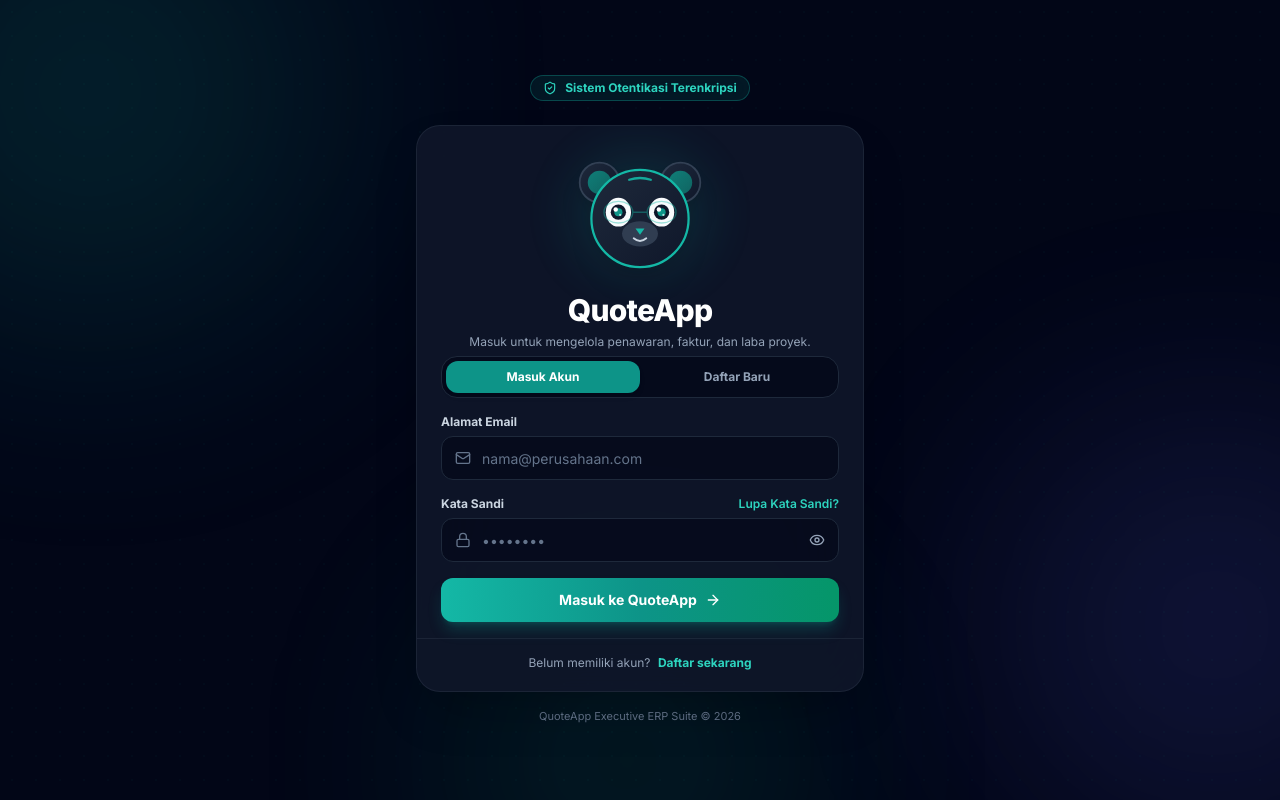
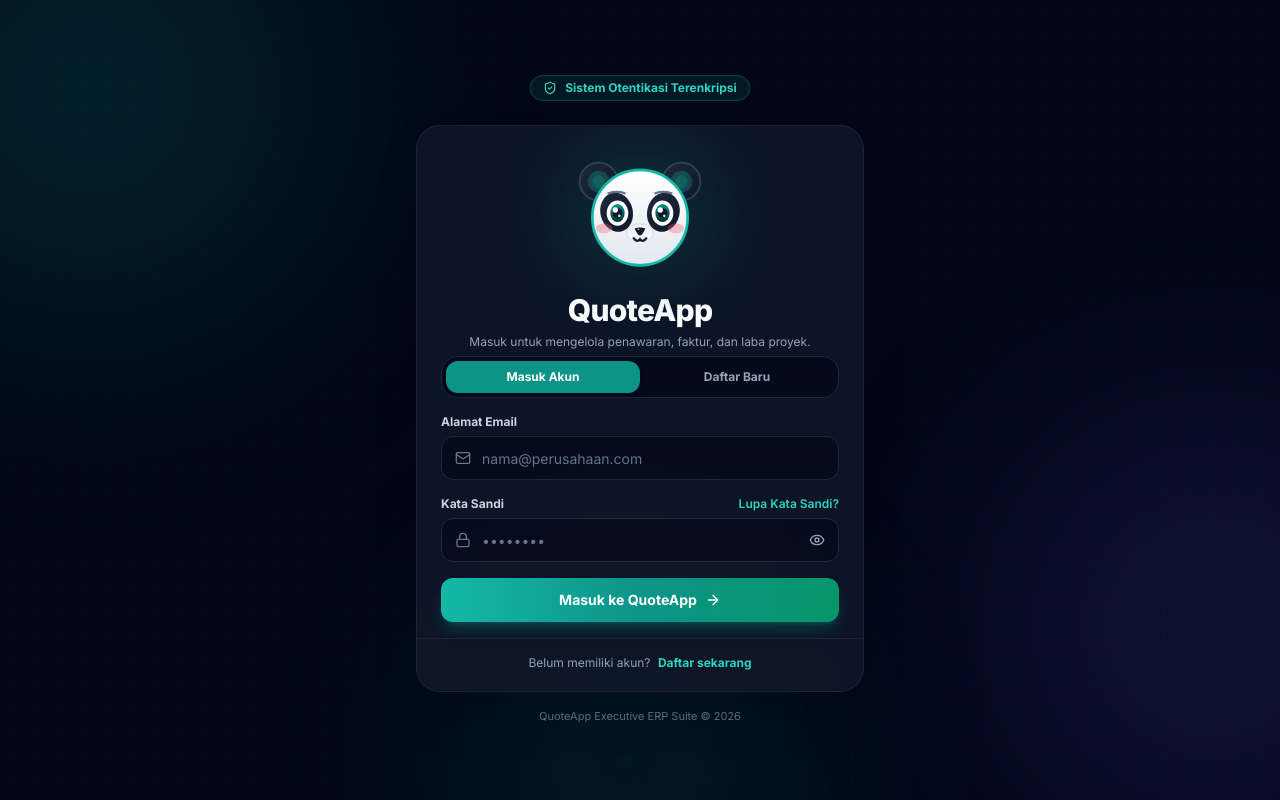
Before and after one commit to mhyu96-glitch/penawaran, a React (Vite) app: page /login in a window 1280 px wide. Built offline with nearby package versions, Linux system fonts and the light colour scheme.

Commit message:
style: overhaul login mascot design to cute kawaii panda with expressive eyes and smooth tracking

```diff
--- a/src/components/AnimatedLoginMascot.tsx
+++ b/src/components/AnimatedLoginMascot.tsx
@@ -28,204 +28,241 @@ export const AnimatedLoginMascot: React.FC<AnimatedLoginMascotProps> = ({
 
     const blinkInterval = setInterval(() => {
       setIsBlinking(true);
-      setTimeout(() => setIsBlinking(false), 160);
-    }, 3500 + Math.random() * 2000);
+      setTimeout(() => setIsBlinking(false), 180);
+    }, 3200 + Math.random() * 2000);
 
     return () => clearInterval(blinkInterval);
   }, [isPasswordFocused, isPeeking]);
 
   // Calculate eye pupil tracking based on email input length
-  const calculateEyeOffset = () => {
-    if (!isEmailFocused) return { x: 0, y: 0 };
-    // Track from -7px (left) to +7px (right)
-    const normalizedLength = Math.min(Math.max(emailLength, 0), 30);
-    const x = ((normalizedLength / 30) - 0.5) * 14;
-    const y = 3; // Look slightly downwards towards input
-    return { x, y };
+  const calculateTracking = () => {
+    if (!isEmailFocused) return { pupilX: 0, pupilY: 0, headTilt: 0 };
+    // Track from -8px (left) to +8px (right)
+    const normalizedLength = Math.min(Math.max(emailLength, 0), 28);
+    const pupilX = ((normalizedLength / 28) - 0.5) * 12;
+    const pupilY = 3.5; // Look downwards towards input
+    const headTilt = ((normalizedLength / 28) - 0.5) * 6; // Subtle 3D head tilt
+    return { pupilX, pupilY, headTilt };
   };
 
-  const { x: pupilX, y: pupilY } = calculateEyeOffset();
+  const { pupilX, pupilY, headTilt } = calculateTracking();
 
   return (
     <div className="relative w-36 h-32 mx-auto flex items-center justify-center select-none pointer-events-none">
-      {/* Ambient Head Glow */}
+      {/* Ambient Glow Aura */}
       <div
         className={cn(
-          "absolute inset-0 rounded-full blur-xl transition-all duration-500 opacity-40",
-          hasError ? "bg-rose-500/50 scale-110" :
-          isSuccess ? "bg-emerald-500/60 scale-125" :
-          isSubmitting ? "bg-sky-500/50 animate-pulse" :
-          isPasswordFocused ? "bg-indigo-500/40" :
-          "bg-teal-500/30"
+          "absolute inset-0 rounded-full blur-2xl transition-all duration-500 opacity-50",
+          hasError ? "bg-rose-500/60 scale-110" :
+          isSuccess ? "bg-emerald-500/70 scale-125" :
+          isSubmitting ? "bg-teal-500/60 animate-pulse" :
+          isPasswordFocused ? "bg-indigo-500/50" :
+          "bg-teal-500/40"
         )}
       />
 
       <svg
         viewBox="0 0 160 140"
-        className="w-full h-full drop-shadow-xl overflow-visible transition-transform duration-300"
+        style={{ transform: `rotate(${isEmailFocused ? headTilt : 0}deg)` }}
+        className="w-full h-full drop-shadow-2xl overflow-visible transition-transform duration-200 ease-out"
       >
         <defs>
-          <linearGradient id="headGrad" x1="0%" y1="0%" x2="100%" y2="100%">
+          {/* Gradients */}
+          <linearGradient id="pandaFaceGrad" x1="0%" y1="0%" x2="0%" y2="100%">
+            <stop offset="0%" stopColor="#ffffff" />
+            <stop offset="100%" stopColor="#e2e8f0" />
+          </linearGradient>
+
+          <linearGradient id="pandaDarkGrad" x1="0%" y1="0%" x2="100%" y2="100%">
             <stop offset="0%" stopColor="#1e293b" />
             <stop offset="100%" stopColor="#0f172a" />
           </linearGradient>
-          <linearGradient id="earGrad" x1="0%" y1="0%" x2="100%" y2="100%">
+
+          <linearGradient id="irisGrad" x1="0%" y1="0%" x2="0%" y2="100%">
             <stop offset="0%" stopColor="#0d9488" />
-            <stop offset="100%" stopColor="#0f766e" />
+            <stop offset="100%" stopColor="#042f2e" />
           </linearGradient>
-          <linearGradient id="pawGrad" x1="0%" y1="0%" x2="0%" y2="100%">
-            <stop offset="0%" stopColor="#334155" />
-            <stop offset="100%" stopColor="#1e293b" />
+
+          <linearGradient id="blushGrad" x1="0%" y1="0%" x2="100%" y2="100%">
+            <stop offset="0%" stopColor="#f43f5e" />
+            <stop offset="100%" stopColor="#fb7185" />
           </linearGradient>
-          <filter id="glow" x="-20%" y="-20%" width="140%" height="140%">
-            <feGaussianBlur stdDeviation="3" result="blur" />
+
+          <filter id="softGlow" x="-20%" y="-20%" width="140%" height="140%">
+            <feGaussianBlur stdDeviation="2.5" result="blur" />
             <feComposite in="SourceGraphic" in2="blur" operator="over" />
           </filter>
         </defs>
 
         {/* --- EARS --- */}
         {/* Left Ear */}
-        <g className="transition-transform duration-300 origin-[35px_35px]">
-          <circle cx="35" cy="35" r="22" fill="url(#headGrad)" stroke="#334155" strokeWidth="2" />
-          <circle cx="35" cy="35" r="13" fill="url(#earGrad)" opacity="0.8" />
+        <g className="transition-transform duration-300 origin-[34px_34px]">
+          <circle cx="34" cy="34" r="21" fill="url(#pandaDarkGrad)" stroke="#334155" strokeWidth="2" />
+          <circle cx="34" cy="34" r="12" fill="#0d9488" opacity="0.35" />
+          <circle cx="34" cy="34" r="7" fill="#14b8a6" opacity="0.2" />
         </g>
 
         {/* Right Ear */}
-        <g className="transition-transform duration-300 origin-[125px_35px]">
-          <circle cx="125" cy="35" r="22" fill="url(#headGrad)" stroke="#334155" strokeWidth="2" />
-          <circle cx="125" cy="35" r="13" fill="url(#earGrad)" opacity="0.8" />
+        <g className="transition-transform duration-300 origin-[126px_34px]">
+          <circle cx="126" cy="34" r="21" fill="url(#pandaDarkGrad)" stroke="#334155" strokeWidth="2" />
+          <circle cx="126" cy="34" r="12" fill="#0d9488" opacity="0.35" />
+          <circle cx="126" cy="34" r="7" fill="#14b8a6" opacity="0.2" />
         </g>
 
-        {/* --- HEAD --- */}
+        {/* --- MAIN HEAD / FACE (Cute Rounded Fluffy Panda) --- */}
         <circle
           cx="80"
-          cy="75"
-          r="54"
-          fill="url(#headGrad)"
+          cy="74"
+          r="53"
+          fill="url(#pandaFaceGrad)"
           stroke={hasError ? "#f43f5e" : isSuccess ? "#10b981" : isPasswordFocused ? "#6366f1" : "#14b8a6"}
-          strokeWidth="2.5"
+          strokeWidth="3"
           className="transition-colors duration-300"
         />
 
-        {/* Cyber Forehead Accent */}
-        <path
-          d="M 68 32 Q 80 28 92 32"
-          stroke="#14b8a6"
-          strokeWidth="2.5"
-          strokeLinecap="round"
-          fill="none"
-          opacity="0.9"
+        {/* --- PANDA EYE PATCHES (Black curved patches around eyes) --- */}
+        {/* Left Eye Patch */}
+        <ellipse
+          cx="54"
+          cy="68"
+          rx="18"
+          ry="22"
+          fill="url(#pandaDarkGrad)"
+          transform="rotate(-14 54 68)"
+        />
+        {/* Right Eye Patch */}
+        <ellipse
+          cx="106"
+          cy="68"
+          rx="18"
+          ry="22"
+          fill="url(#pandaDarkGrad)"
+          transform="rotate(14 106 68)"
         />
 
-        {/* --- EYES & EYELIDS CONTAINER --- */}
-        <g className="transition-all duration-300">
-          {/* Left Eye Sclera (White) */}
-          <ellipse cx="56" cy="68" rx="14" ry="16" fill="#f8fafc" />
-          {/* Right Eye Sclera (White) */}
-          <ellipse cx="104" cy="68" rx="14" ry="16" fill="#f8fafc" />
+        {/* --- EYEBROWS (Expressive) --- */}
+        {hasError ? (
+          /* Worried Eyebrows */
+          <>
+            <path d="M 44 48 Q 54 53 64 51" stroke="#475569" strokeWidth="3" strokeLinecap="round" fill="none" />
+            <path d="M 96 51 Q 106 53 116 48" stroke="#475569" strokeWidth="3" strokeLinecap="round" fill="none" />
+          </>
+        ) : isSuccess ? (
+          /* Cheerful Raised Eyebrows */
+          <>
+            <path d="M 44 45 Q 54 41 64 45" stroke="#10b981" strokeWidth="3" strokeLinecap="round" fill="none" />
+            <path d="M 96 45 Q 106 41 116 45" stroke="#10b981" strokeWidth="3" strokeLinecap="round" fill="none" />
+          </>
+        ) : (
+          /* Normal Cute Eyebrows */
+          <>
+            <path d="M 45 47 Q 54 44 63 47" stroke="#64748b" strokeWidth="2.5" strokeLinecap="round" fill="none" />
+            <path d="M 97 47 Q 106 44 115 47" stroke="#64748b" strokeWidth="2.5" strokeLinecap="round" fill="none" />
+          </>
+        )}
 
-          {/* Left Pupil with tracking */}
-          <g style={{ transform: `translate(${pupilX}px, ${pupilY}px)` }} className="transition-transform duration-100 ease-out">
-            <circle cx="56" cy="68" r="8.5" fill="#0f172a" />
-            <circle cx="56" cy="68" r="4.5" fill="#0d9488" />
-            {/* Catchlight reflection */}
-            <circle cx="53" cy="65" r="2.5" fill="#ffffff" />
-            <circle cx="58" cy="71" r="1.2" fill="#ffffff" opacity="0.7" />
-          </g>
+        {/* --- EYES & PUPILS --- */}
+        {/* Left Eye White */}
+        <ellipse cx="55" cy="69" rx="12" ry="14" fill="#ffffff" />
+        {/* Right Eye White */}
+        <ellipse cx="105" cy="69" rx="12" ry="14" fill="#ffffff" />
 
-          {/* Right Pupil with tracking */}
-          <g style={{ transform: `translate(${pupilX}px, ${pupilY}px)` }} className="transition-transform duration-100 ease-out">
-            <circle cx="104" cy="68" r="8.5" fill="#0f172a" />
-            <circle cx="104" cy="68" r="4.5" fill="#0d9488" />
-            {/* Catchlight reflection */}
-            <circle cx="101" cy="65" r="2.5" fill="#ffffff" />
-            <circle cx="106" cy="71" r="1.2" fill="#ffffff" opacity="0.7" />
-          </g>
-
-          {/* Natural Blink Eyelids */}
-          {isBlinking && !isPasswordFocused && (
-            <>
-              <ellipse cx="56" cy="68" rx="15" ry="17" fill="#1e293b" />
-              <path d="M 43 68 Q 56 73 69 68" stroke="#14b8a6" strokeWidth="2" fill="none" />
-              <ellipse cx="104" cy="68" rx="15" ry="17" fill="#1e293b" />
-              <path d="M 91 68 Q 104 73 117 68" stroke="#14b8a6" strokeWidth="2" fill="none" />
-            </>
-          )}
-
-          {/* Glasses / Visor Frame (Futuristic Touch) */}
-          <path
-            d="M 40 68 C 40 52, 72 52, 72 68 C 72 84, 40 84, 40 68 Z M 72 68 L 88 68 M 88 68 C 88 52, 120 52, 120 68 C 120 84, 88 84, 88 68 Z"
-            stroke="#14b8a6"
-            strokeWidth="1.5"
-            strokeOpacity="0.4"
-            fill="none"
-          />
+        {/* Left Pupil + Iris with dynamic tracking */}
+        <g style={{ transform: `translate(${pupilX}px, ${pupilY}px)` }} className="transition-transform duration-100 ease-out">
+          {/* Iris */}
+          <ellipse cx="55" cy="69" rx="8" ry="10" fill="url(#irisGrad)" />
+          {/* Deep Pupil */}
+          <circle cx="55" cy="69" r="5.5" fill="#0f172a" />
+          {/* Anime Sparkle Catchlights */}
+          <circle cx="52.5" cy="65.5" r="3" fill="#ffffff" />
+          <circle cx="57" cy="72" r="1.5" fill="#ffffff" opacity="0.8" />
         </g>
 
-        {/* --- MUZZLE & NOSE & MOUTH --- */}
-        <ellipse cx="80" cy="92" rx="20" ry="14" fill="#334155" opacity="0.9" />
+        {/* Right Pupil + Iris with dynamic tracking */}
+        <g style={{ transform: `translate(${pupilX}px, ${pupilY}px)` }} className="transition-transform duration-100 ease-out">
+          {/* Iris */}
+          <ellipse cx="105" cy="69" rx="8" ry="10" fill="url(#irisGrad)" />
+          {/* Deep Pupil */}
+          <circle cx="105" cy="69" r="5.5" fill="#0f172a" />
+          {/* Anime Sparkle Catchlights */}
+          <circle cx="102.5" cy="65.5" r="3" fill="#ffffff" />
+          <circle cx="107" cy="72" r="1.5" fill="#ffffff" opacity="0.8" />
+        </g>
 
-        {/* Cute Cyber Nose */}
-        <polygon points="75,86 85,86 80,93" fill="#14b8a6" />
+        {/* Natural Eyelid Blink */}
+        {isBlinking && !isPasswordFocused && (
+          <>
+            <ellipse cx="55" cy="69" rx="13" ry="15" fill="#1e293b" />
+            <path d="M 43 69 Q 55 75 67 69" stroke="#14b8a6" strokeWidth="2.5" strokeLinecap="round" fill="none" />
+            <ellipse cx="105" cy="69" rx="13" ry="15" fill="#1e293b" />
+            <path d="M 93 69 Q 105 75 117 69" stroke="#14b8a6" strokeWidth="2.5" strokeLinecap="round" fill="none" />
+          </>
+        )}
+
+        {/* --- CUTE NOSE & MUZZLE --- */}
+        <ellipse cx="80" cy="91" rx="15" ry="10" fill="#f1f5f9" stroke="#cbd5e1" strokeWidth="1" />
+
+        {/* Shiny Black Heart/Triangle Nose */}
+        <path d="M 74 86 Q 80 84 86 86 Q 83 93 80 94 Q 77 93 74 86 Z" fill="#0f172a" />
+        <ellipse cx="78" cy="87" rx="1.5" ry="0.8" fill="#ffffff" opacity="0.6" />
 
         {/* Mouth */}
         {hasError ? (
-          /* Oops / Wavy Mouth */
-          <path d="M 72 100 Q 76 96 80 100 Q 84 104 88 100" stroke="#f43f5e" strokeWidth="2" strokeLinecap="round" fill="none" />
+          /* Oops / Wavy Cute Mouth */
+          <path d="M 73 100 Q 77 96 80 100 Q 83 104 87 100" stroke="#0f172a" strokeWidth="2.5" strokeLinecap="round" fill="none" />
         ) : isSuccess ? (
-          /* Big Happy Smile */
-          <path d="M 70 97 Q 80 108 90 97" stroke="#10b981" strokeWidth="2.5" strokeLinecap="round" fill="none" />
+          /* Joyful Open Mouth */
+          <g>
+            <path d="M 72 98 Q 80 110 88 98 Z" fill="#f43f5e" />
+            <path d="M 72 98 Q 80 110 88 98" stroke="#0f172a" strokeWidth="2.5" strokeLinecap="round" fill="none" />
+          </g>
         ) : isSubmitting ? (
-          /* O-shape mouth (focus) */
-          <circle cx="80" cy="99" r="3" fill="#38bdf8" />
+          /* Concentrated 'o' Mouth */
+          <circle cx="80" cy="100" r="3.5" fill="#0d9488" stroke="#0f172a" strokeWidth="2" />
         ) : (
-          /* Gentle smile */
-          <path d="M 73 97 Q 80 103 87 97" stroke="#cbd5e1" strokeWidth="2" strokeLinecap="round" fill="none" />
+          /* Classic Kawaii 'w' Smile */
+          <path d="M 73 97 Q 77 102 80 98 Q 83 102 87 97" stroke="#0f172a" strokeWidth="2.5" strokeLinecap="round" fill="none" />
         )}
 
-        {/* Cheeks Glow when typing email or success */}
-        {(isEmailFocused || isSuccess) && (
-          <>
-            <circle cx="44" cy="85" r="7" fill="#14b8a6" opacity="0.3" filter="url(#glow)" />
-            <circle cx="116" cy="85" r="7" fill="#14b8a6" opacity="0.3" filter="url(#glow)" />
-          </>
-        )}
+        {/* --- BLUSHING CHEEKS --- */}
+        <ellipse cx="40" cy="86" rx="9" ry="5.5" fill="url(#blushGrad)" opacity={isEmailFocused || isSuccess ? "0.6" : "0.35"} />
+        <ellipse cx="120" cy="86" rx="9" ry="5.5" fill="url(#blushGrad)" opacity={isEmailFocused || isSuccess ? "0.6" : "0.35"} />
 
         {/* --- ANIMATED HANDS / PAWS (COVERING EYES ON PASSWORD) --- */}
         {/* Left Paw */}
         <g
           className={cn(
-            "transition-all duration-300 ease-out origin-[45px_130px]",
+            "transition-all duration-300 ease-out origin-[45px_135px]",
             isPasswordFocused && !isPeeking
               ? "translate-y-0 opacity-100 rotate-[12deg]"
               : isPasswordFocused && isPeeking
-              ? "translate-y-6 opacity-80 rotate-[35deg]" /* Lowers left hand for peek */
+              ? "translate-y-9 opacity-85 rotate-[40deg]" /* Lowers left hand for peek */
               : "translate-y-16 opacity-0 rotate-0"
           )}
         >
-          <ellipse cx="54" cy="74" rx="17" ry="21" fill="url(#pawGrad)" stroke="#475569" strokeWidth="2" />
-          {/* Paw pads */}
-          <ellipse cx="54" cy="74" rx="7" ry="9" fill="#14b8a6" opacity="0.7" />
-          <circle cx="45" cy="62" r="3" fill="#14b8a6" opacity="0.7" />
-          <circle cx="53" cy="58" r="3.2" fill="#14b8a6" opacity="0.7" />
-          <circle cx="62" cy="62" r="3" fill="#14b8a6" opacity="0.7" />
+          <ellipse cx="54" cy="74" rx="18" ry="22" fill="url(#pandaDarkGrad)" stroke="#334155" strokeWidth="2.5" />
+          {/* Soft Pink Paw Pads */}
+          <ellipse cx="54" cy="76" rx="8" ry="10" fill="#14b8a6" opacity="0.8" />
+          <circle cx="44" cy="62" r="3.5" fill="#14b8a6" opacity="0.8" />
+          <circle cx="53" cy="57" r="3.8" fill="#14b8a6" opacity="0.8" />
+          <circle cx="63" cy="62" r="3.5" fill="#14b8a6" opacity="0.8" />
         </g>
 
         {/* Right Paw */}
         <g
           className={cn(
-            "transition-all duration-300 ease-out origin-[115px_130px]",
+            "transition-all duration-300 ease-out origin-[115px_135px]",
             isPasswordFocused
               ? "translate-y-0 opacity-100 rotate-[-12deg]"
               : "translate-y-16 opacity-0 rotate-0"
           )}
         >
-          <ellipse cx="106" cy="74" rx="17" ry="21" fill="url(#pawGrad)" stroke="#475569" strokeWidth="2" />
-          {/* Paw pads */}
-          <ellipse cx="106" cy="74" rx="7" ry="9" fill="#14b8a6" opacity="0.7" />
-          <circle cx="98" cy="62" r="3" fill="#14b8a6" opacity="0.7" />
-          <circle cx="107" cy="58" r="3.2" fill="#14b8a6" opacity="0.7" />
-          <circle cx="115" cy="62" r="3" fill="#14b8a6" opacity="0.7" />
+          <ellipse cx="106" cy="74" rx="18" ry="22" fill="url(#pandaDarkGrad)" stroke="#334155" strokeWidth="2.5" />
+          {/* Soft Pink Paw Pads */}
+          <ellipse cx="106" cy="76" rx="8" ry="10" fill="#14b8a6" opacity="0.8" />
+          <circle cx="97" cy="62" r="3.5" fill="#14b8a6" opacity="0.8" />
+          <circle cx="107" cy="57" r="3.8" fill="#14b8a6" opacity="0.8" />
+          <circle cx="116" cy="62" r="3.5" fill="#14b8a6" opacity="0.8" />
         </g>
       </svg>
     </div>
```
